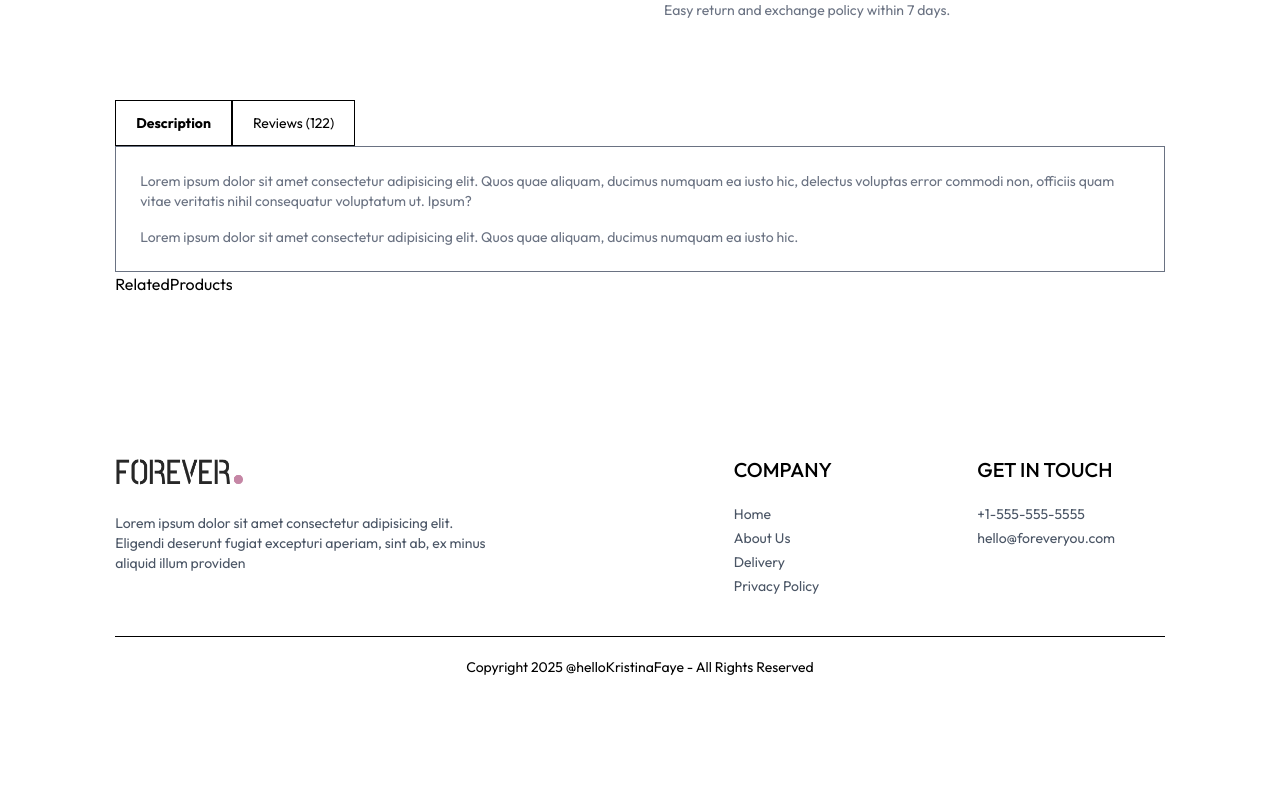
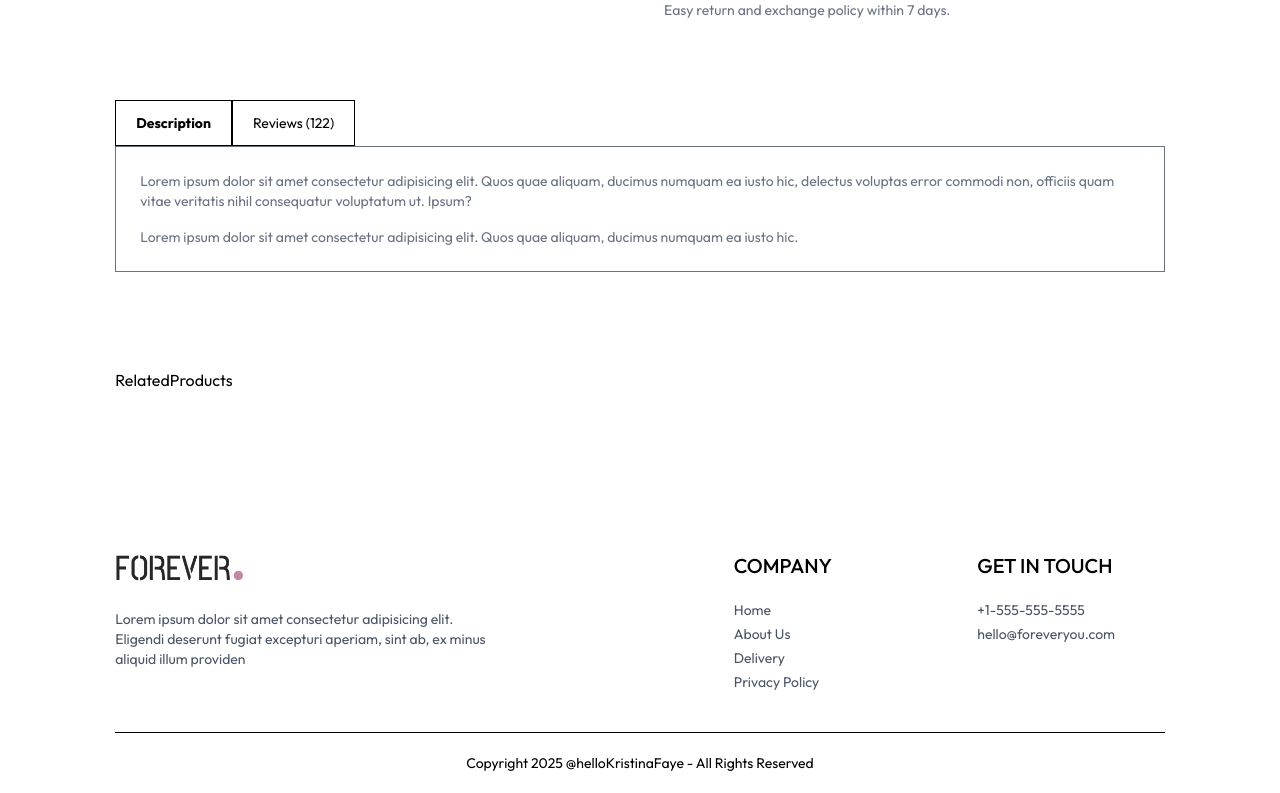
Before and after one commit to hellokristinafaye/clothing-ecommerce, a React (Vite) app: page /product/aaaaa in a window 1280 px wide. Shown: the part 650-1443 px from the top of the page. Before the commit the page ends 1347 px from the top, so only its background shows below. Built offline with nearby package versions, Linux system fonts and the light colour scheme.

Commit message:
Parent styled

```diff
--- a/src/components/RelatedProducts.jsx
+++ b/src/components/RelatedProducts.jsx
@@ -24,7 +24,9 @@ const RelatedProducts = ({ category, subCategory }) => {
     },[products])
 
   return (
-      <div >RelatedProducts</div>
+      <div className="my-24">RelatedProducts
+
+      </div>
   )
 }
 
```
